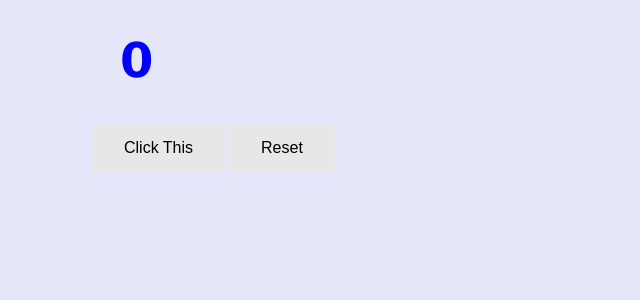
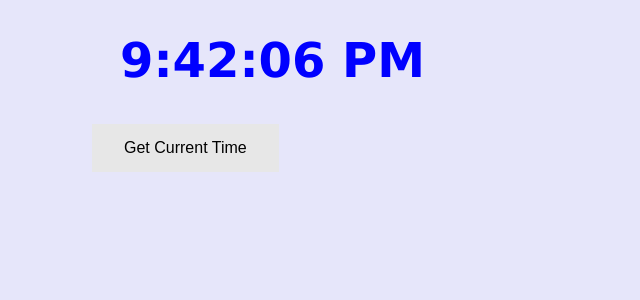
Before and after one commit to SharjeelAhmed2/react-learning, a React (Create React App) app: page / in a window 1280 px wide. Shown: the top 300 px of the page, without its empty margins (0-640 px from the left). Built offline with nearby package versions, Linux system fonts and the light colour scheme.

Commit message:
hooks get current hours

```diff
--- /dev/null
+++ b/src/hooks/challenge/App.jsx
@@ -0,0 +1,20 @@
+import React, { useState } from 'react';
+
+var date = new Date().toLocaleTimeString();
+
+const App = () =>
+{
+    const [date4, newDate] = useState(date);
+    const getDate = () =>
+    {
+        newDate(date);
+    }
+   return (
+       <>
+       <h1 className="h1Count">{date4}</h1>
+        <button className="button button4" onClick={getDate}>Get Current Time</button>
+       </>
+   )
+}
+
+export default App;
--- a/src/index.js
+++ b/src/index.js
@@ -8,8 +8,8 @@ import CardArray from './props/CardArray';
 import CardFinish from './CardFinish';
 import * as something from './props/conditional/Input';
 
-import App from './hooks/App';
-
+//import App from './hooks/App';
+import App from './hooks/challenge/App'
 
 ReactDOM.render(
   <>
```
